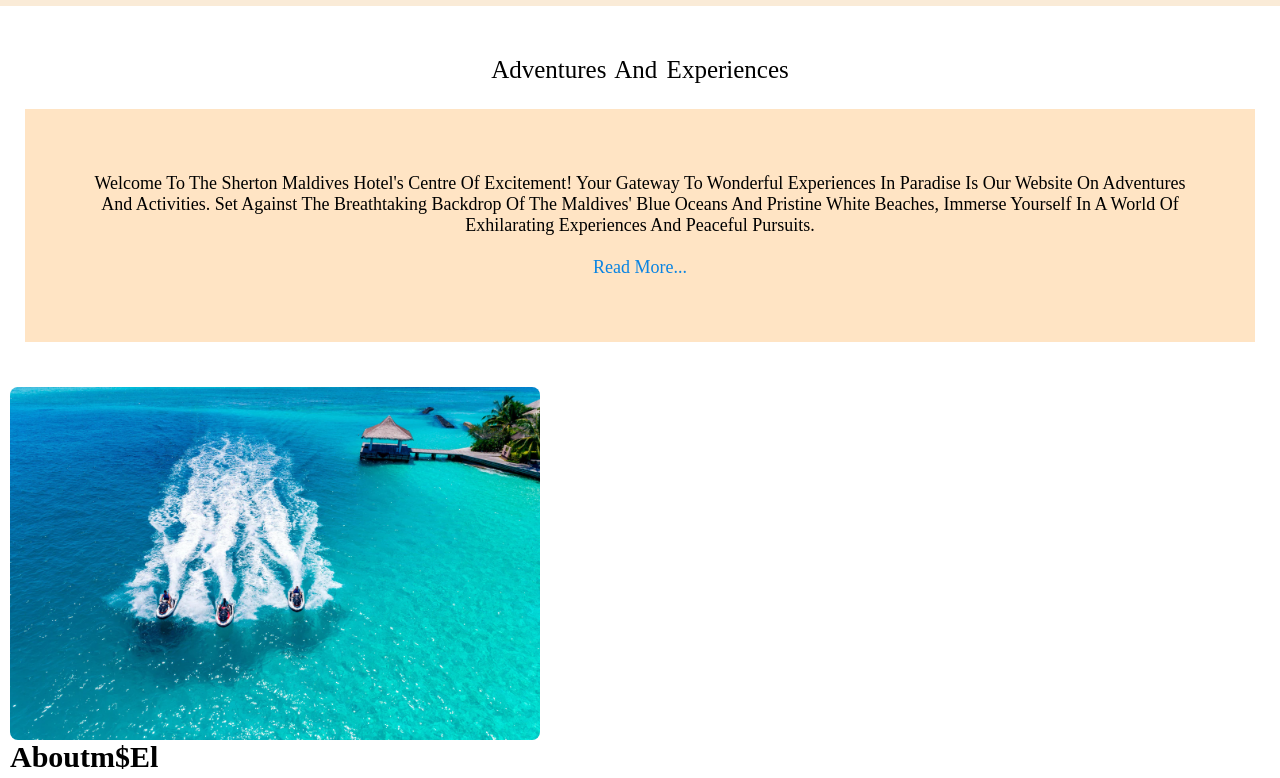
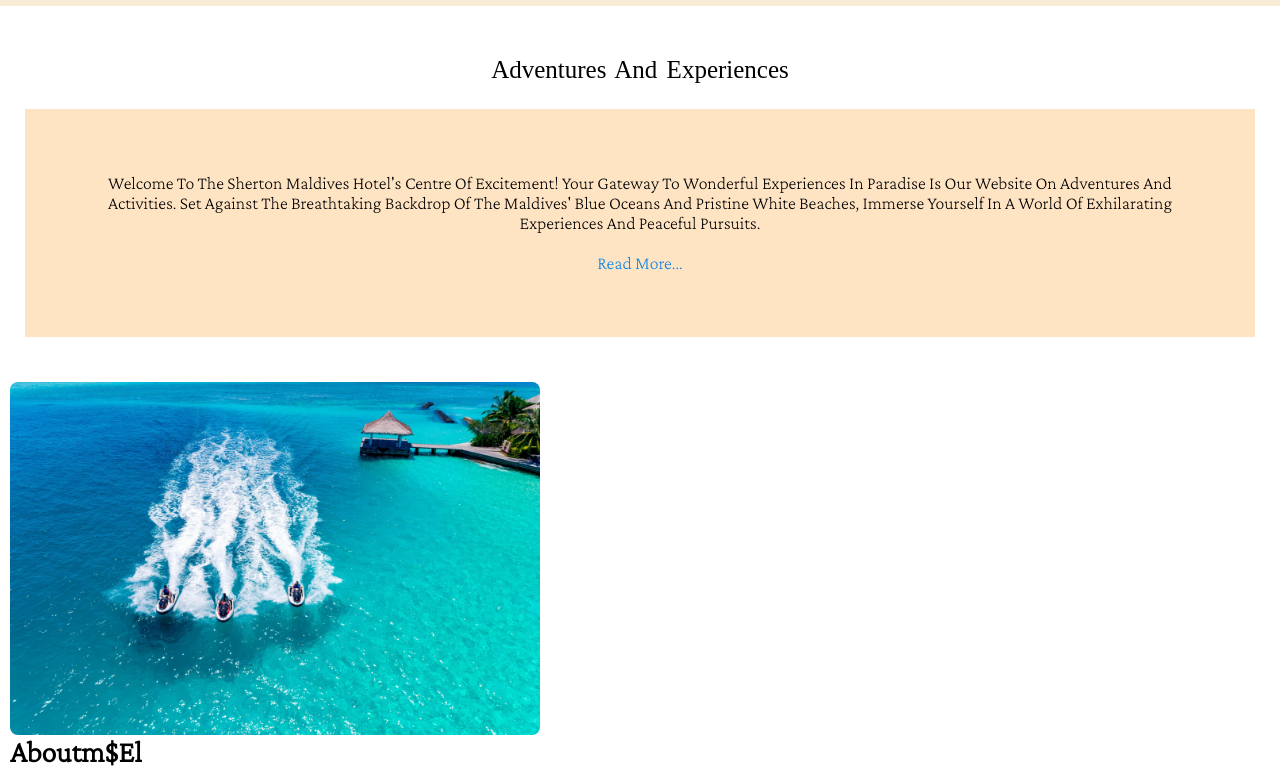
Before and after one commit to nehara1/sherton-demo, a plain HTML site: page adventure.html in a window 1280 px wide. Shown: the part 101-879 px from the top of the page. Drawn offline with nearby package versions, Linux system fonts and the light colour scheme.

Commit message:
font update
change of font using google font to change the aesthetic of the website

```diff
--- a/adventure.html
+++ b/adventure.html
@@ -8,6 +8,10 @@
     <link rel="stylesheet" href="/css/style.css">
     <script src="https://kit.fontawesome.com/b3297fb63a.js" crossorigin="anonymous"></script>
     <link rel="icon" type="image/x-icon" href="/images/favicon-32x32.png">
+
+    <link rel="preconnect" href="https://fonts.googleapis.com">
+    <link rel="preconnect" href="https://fonts.gstatic.com" crossorigin>
+    <link href="https://fonts.googleapis.com/css2?family=Crimson+Pro:wght@200&display=swap" rel="stylesheet">
 
 </head>
 
--- a/css/branchesstyle.css
+++ b/css/branchesstyle.css
@@ -6,6 +6,7 @@
     text-decoration: none;
     text-transform: capitalize;
     outline: none;
+    font-family: 'Crimson Pro', serif;
 
 }
 html{
--- a/css/event1.css
+++ b/css/event1.css
@@ -6,6 +6,7 @@
     text-decoration: none;
     text-transform: capitalize;
     outline: none;
+    font-family: 'Crimson Pro', serif;
 
 }
 html{
--- a/css/event2.css
+++ b/css/event2.css
@@ -6,6 +6,7 @@
     text-decoration: none;
     text-transform: capitalize;
     outline: none;
+    font-family: 'Crimson Pro', serif;
 
 }
 html{
--- a/css/style.css
+++ b/css/style.css
@@ -12,6 +12,7 @@
     text-decoration: none;
     text-transform: capitalize;
     outline: none;
+    font-family: 'Crimson Pro', serif;
 }
 html{
     font-size: 62.5%;
```
Also changed, not shown: booking.html (+5 -0 lines), branches1.html (+4 -0 lines), branches2.html (+4 -0 lines), branches3.html (+4 -0 lines), event1.html (+4 -0 lines), event2.html (+3 -0 lines), hotelbranches.html (+4 -0 lines), index.html (+4 -0 lines), restaurants.html (+4 -0 lines).
